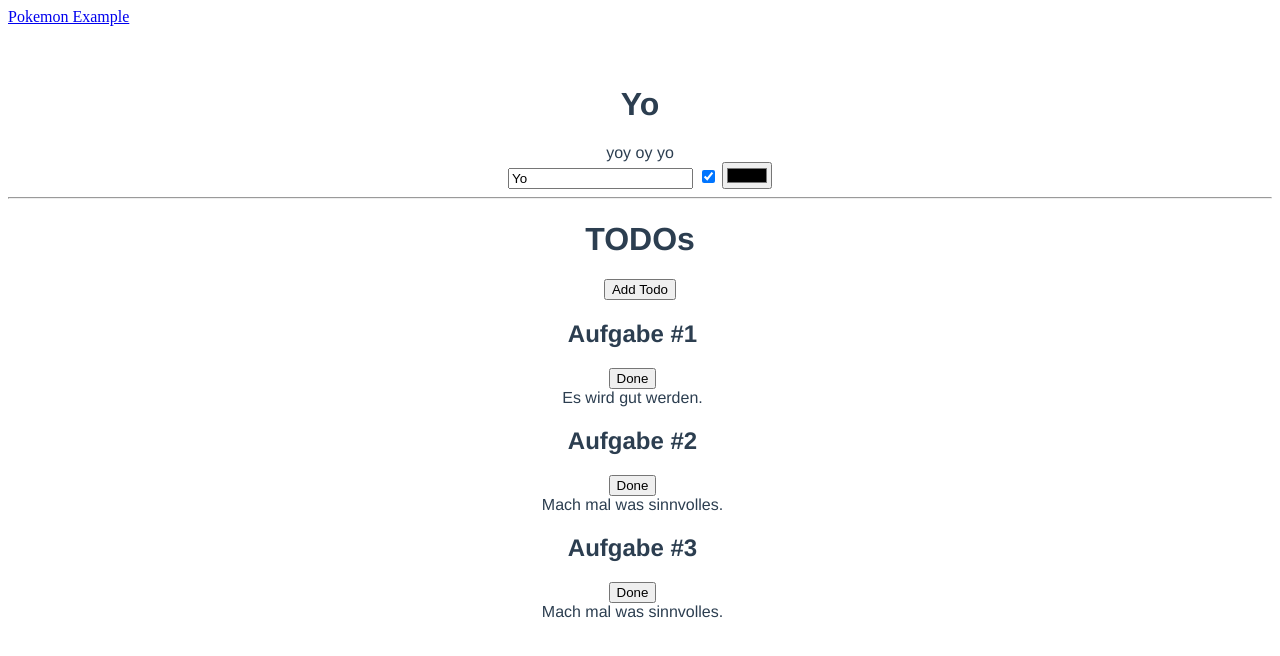
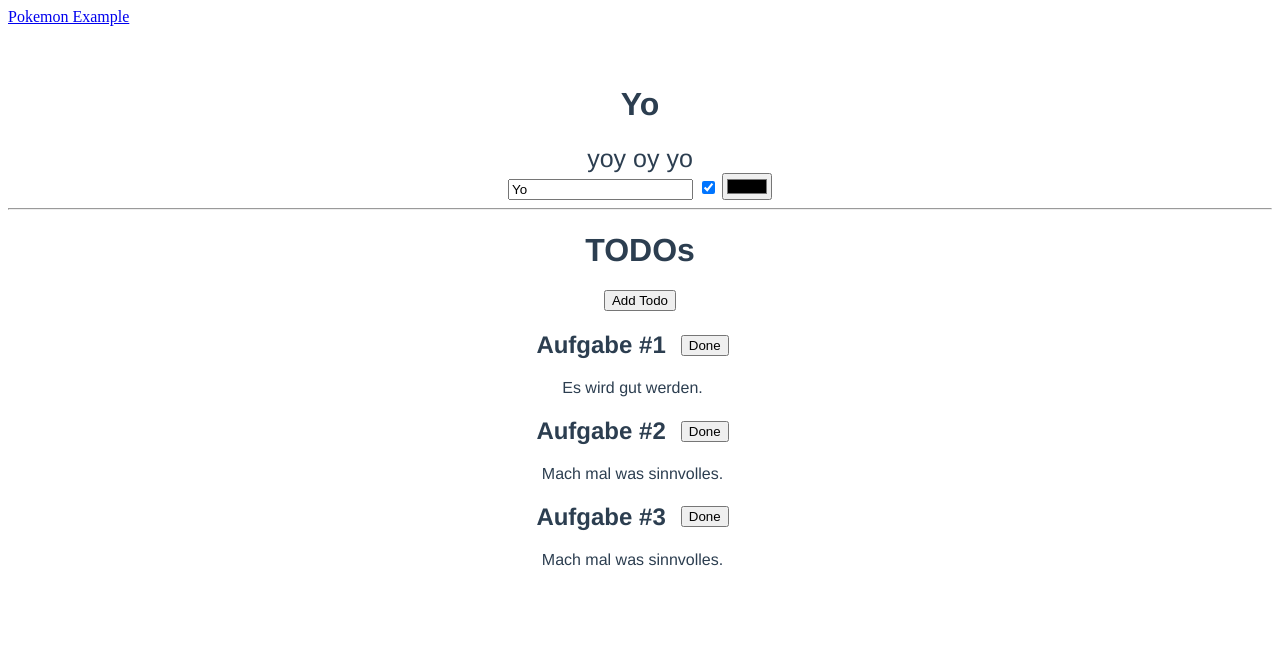
Before and after one commit to voelza/elaine, a website built with Vite: page index.html in a window 1280 px wide. Built offline with nearby package versions, Linux system fonts and the light colour scheme.

Commit message:
added scoped css

```diff
--- a/index.html
+++ b/index.html
@@ -22,11 +22,10 @@
 
     <modal ref="modal" title="Add a new tab!">
       <content>
-        <div class="add-todo-form">
-          <input @@model="@@todoTitle" type="text" placeholder="ToDo title" />
-          <textarea @@model="@@todoContent" placeholder="ToDo content" rows="5"></textarea>
-          <button ++click="addTodo">Add Todo</button>
-        </div>
+        <h2>@@{title}</h2>
+        <input @@model="@@todoTitle" type="text" placeholder="ToDo title" />
+        <textarea @@model="@@todoContent" placeholder="ToDo content" rows="5"></textarea>
+        <button ++click="addTodo">Add Todo</button>
       </content>
     </modal>
     <div style="display: flex; flex-direction: row; gap: 15px; justify-content: center;">
--- a/lib/Component.ts
+++ b/lib/Component.ts
@@ -1,4 +1,4 @@
-import Instance from "./Instance";
+import Instance, { Origin } from "./Instance";
 import { InstanceState, SetupState } from "./PublicTypes";
 
 export default class Component {
@@ -12,6 +12,7 @@ export default class Component {
     private onUnmounted: ((state: InstanceState) => void) | undefined;
     private beforeDestroyed: ((state: InstanceState) => void) | undefined;
     private onDestroyed: ((state: InstanceState) => void) | undefined;
+    css: string | undefined;
 
     constructor(
         name: string,
@@ -23,7 +24,8 @@ export default class Component {
         beforeUnmounted: ((state: InstanceState) => void) | undefined = undefined,
         onUnmounted: ((state: InstanceState) => void) | undefined = undefined,
         beforeDestroyed: ((state: InstanceState) => void) | undefined = undefined,
-        onDestroyed: ((state: InstanceState) => void) | undefined = undefined) {
+        onDestroyed: ((state: InstanceState) => void) | undefined = undefined,
+        css: string | undefined = undefined) {
         this.name = name;
         this.template = element.cloneNode(true) as Element;
         this.props = props;
@@ -34,10 +36,20 @@ export default class Component {
         this.onUnmounted = onUnmounted;
         this.beforeDestroyed = beforeDestroyed;
         this.onDestroyed = onDestroyed;
+
+        const componentDataAttribute = "data-elaine-" + name.toLowerCase();
+        if (css) {
+            this.css = css.replaceAll(/.*\{/g, (p) => {
+                const selector = p.substring(0, p.length - 1).trim();
+                return `${selector}[${componentDataAttribute}], [${componentDataAttribute}] ${selector} {`
+            }).replace((/  |\r\n|\n|\r/gm), "");
+            this.template.setAttribute(componentDataAttribute, "");
+        }
     }
 
     toInstance(element: Element, parent: Instance): Instance {
         return new Instance(
+            Origin.COMPONENT,
             element,
             this.template,
             parent,
--- a/lib/Elaine.ts
+++ b/lib/Elaine.ts
@@ -1,5 +1,5 @@
 import Component from "./Component";
-import Instance from "./Instance";
+import Instance, { Origin } from "./Instance";
 import { ComponentData, InstanceState, SetupState } from "./PublicTypes";
 import ComputedState from "./states/ComputedState";
 import MutableState from "./states/MutableState";
@@ -53,6 +53,7 @@ Object.defineProperty(Object.prototype, "getValueForKeyPath", {
 
 function setup(element: Element, setupState: SetupState | undefined): InstanceState {
     const instance = new Instance(
+        Origin.SETUP,
         element,
         element,
         undefined,
@@ -68,7 +69,6 @@ function setup(element: Element, setupState: SetupState | undefined): InstanceSt
         setupState?.onDestroyed,
         setupState?.components
     );
-    instance.origin = "SETUP";
     instance.mount();
     console.log(instance);
     return instance.internalState;
@@ -112,7 +112,8 @@ function component(componentData: ComponentData): Component {
         componentData.beforeUnmounted,
         componentData.onUnmounted,
         componentData.beforeDestroyed,
-        componentData.onDestroyed
+        componentData.onDestroyed,
+        componentData.css
     );
 }
 
--- a/lib/Instance.ts
+++ b/lib/Instance.ts
@@ -13,8 +13,15 @@ import { StateBinding } from "./states/StateBinding";
 import { retrieveBindings } from "./utils/RegexMatcher";
 import RenderLink from "./links/RenderLink";
 
+export enum Origin {
+    SETUP,
+    COMPONENT,
+    IF,
+    LOOP
+}
+
 export default class Instance {
-    origin: string | undefined;
+    private origin: Origin;
     private element: Element;
     private parent: Instance | undefined = undefined;
     private template: Element;
@@ -40,7 +47,10 @@ export default class Instance {
     private wasCreated: boolean;
     private dispatchEvent: (eventName: string, payload: any) => void;
 
+    private styleElement: Element | undefined;
+
     constructor(
+        origin: Origin,
         element: Element,
         template: Element,
         parent: Instance | undefined = undefined,
@@ -53,6 +63,7 @@ export default class Instance {
         beforeDestroyed: ((state: InstanceState) => void) | undefined = undefined,
         onDestroyed: ((state: InstanceState) => void) | undefined = undefined,
         components: Component[] | undefined = undefined) {
+        this.origin = origin;
         this.element = element;
         this.template = template.cloneNode(true) as Element;
         this.parent = parent;
@@ -88,6 +99,18 @@ export default class Instance {
             this.conditionLink = new RenderLink(element, this.condition.getBindings(), this.condition, undefined, this);
             this.conditionLink.init();
         }
+
+        if (this.origin === Origin.SETUP) {
+            const css = Array.from(this.components.values())
+                .map(c => c.css)
+                .filter(c => c !== undefined)
+                .reduce((cssAll, css) => cssAll + " " + css, "");
+            if (css) {
+                this.styleElement = document.createElement("style");
+                this.styleElement.textContent = css;
+            }
+        }
+
         this.wasCreated = false;
     }
 
@@ -171,7 +194,11 @@ export default class Instance {
             // do not mount or setup
             return;
         }
+
         insertAfter(this.template, this.element);
+        if (this.styleElement) {
+            insertAfter(this.styleElement, this.element);
+        }
         this.setupIfNeeded();
 
         this.element.remove();
@@ -188,6 +215,9 @@ export default class Instance {
             return;
         }
         insertAfter(this.template, comment);
+        if (this.styleElement) {
+            insertAfter(this.styleElement, comment);
+        }
         this.setupIfNeeded();
 
 
@@ -277,7 +307,6 @@ export default class Instance {
             const componentByThatName: Component | undefined = this.getComponent(element.tagName);
             if (componentByThatName !== undefined) {
                 const componentInstance: Instance = componentByThatName.toInstance(element, this);
-                componentInstance.origin = "COMPONENT";
                 this.childInstances.push(componentInstance);
 
                 const ref = element.getAttribute("ref");
@@ -304,6 +333,7 @@ export default class Instance {
         }
 
         this.template.remove();
+        this.styleElement?.remove();
         for (const instance of this.childInstances) {
             instance.unmount();
         }
--- a/lib/PublicTypes.ts
+++ b/lib/PublicTypes.ts
@@ -21,6 +21,7 @@ export type ComponentData = {
     onUnmounted?: (state: InstanceState) => void;
     beforeDestroyed?: (state: InstanceState) => void;
     onDestroyed?: (state: InstanceState) => void;
+    css?: string | undefined;
 };
 
 export type InstanceState = {
--- a/lib/links/LoopLink.ts
+++ b/lib/links/LoopLink.ts
@@ -1,5 +1,5 @@
 
-import Instance from "../Instance";
+import Instance, { Origin } from "../Instance";
 import LoopState from "../states/LoopState";
 import { StateBinding } from "../states/StateBinding";
 import uuid from "../states/uuid";
@@ -71,8 +71,7 @@ export default class LoopLink implements StateLink {
         }
         for (let i = list.length - 1; i >= 0; i--) {
             const loopValue: any = list[i];
-            const loopInstance: Instance = new Instance(this.loopTemplate, this.loopTemplate, this.instance);
-            loopInstance.origin = "LOOP";
+            const loopInstance: Instance = new Instance(Origin.LOOP, this.loopTemplate, this.loopTemplate, this.instance);
             loopInstance.merge(this.instance);
             loopInstance.addState(this.loopValueName, new LoopState(loopValue, this.binding.state!));
             loopInstance.appendMount(this.forComment);
--- a/lib/links/RenderLink.ts
+++ b/lib/links/RenderLink.ts
@@ -1,5 +1,5 @@
 import Condition from "../Condition";
-import Instance from "../Instance";
+import Instance, { Origin } from "../Instance";
 import { StateBinding } from "../states/StateBinding";
 import uuid from "../states/uuid";
 import { BINDING } from "../Syntax";
@@ -27,7 +27,7 @@ export default class Renderlink extends DefaultLink implements StateLink {
         this.element = element;
         this.element.removeAttribute(BINDING + "if");
 
-        this.instance = orignalInstance ?? new Instance(this.element, this.element).merge(parent);
+        this.instance = orignalInstance ?? new Instance(Origin.LOOP, this.element, this.element).merge(parent);
         this.element.remove();
     }
 
--- a/src/main.ts
+++ b/src/main.ts
@@ -32,12 +32,22 @@ const todo = Elaine.component({
   props: ["todo"],
   template: `
   <div>
-      <h2>@@{todo.title}</h2>
-      <button ++click="toggleTodoDone">@@{{@@todo.done : Undone;!@@todo.done: Done}}</button>
+      <div class="todo-header">
+        <h2>@@{todo.title}</h2>
+        <button ++click="toggleTodoDone">@@{{@@todo.done : Undone;!@@todo.done: Done}}</button>
+      </div>
       <div ++click="alertTodo(@@todo)">
         @@{todo.content}
       </div>
     </div>
+    `,
+  css: `
+    .todo-header {
+      display: flex;
+      flex-direction: row;
+      align-items: center;
+      gap: 15px;
+    }
     `,
   setup(state) {
     const todo = state.data.todo;
@@ -61,12 +71,14 @@ const todo = Elaine.component({
 const yo = Elaine.component({
   name: "yo",
   template: `
-  <div>yoy oy yo
-    </div>
+  <div>yoy oy yo</div>
     `,
   setup: () => {
     console.log("yo setup");
-  }
+  },
+  css: `div {
+    font-size: 25px;
+  }`
 });
 
 const alertMyState = () => {
@@ -91,7 +103,6 @@ const addTodo = () => {
 };
 
 const openModal = () => {
-  console.log(instance);
   instance.refs.modal.methods.open();
 };
 
--- a/src/modal.ts
+++ b/src/modal.ts
@@ -15,6 +15,38 @@ export default Elaine.component({
         </div>
     </div>
     `,
+    css: `
+        .modal {
+            border: 1px solid rgb(168, 164, 164);
+            border-radius: 5px;
+            padding: 5px;
+            min-width: 500px;
+            background-color: lightgray;
+        }
+
+        .modal-header {
+            display: flex;
+            flex-direction: row;
+            align-items: center;
+            border-bottom: 1px solid rgb(168, 164, 164);
+            padding: 0px 5px;
+        }
+
+        .modal-title {
+            font-family: monospace;
+        }
+
+        .modal-close {
+            margin-left: auto;
+            cursor: pointer;
+        }
+
+        .modal-body {
+            display: flex;
+            flex-direction: column;
+            gap: 5px;
+        }
+    `,
     props: ["title"],
     slots: ["content", "header"],
     setup: (state: InstanceState) => {
@@ -28,13 +60,11 @@ export default Elaine.component({
             modal.parentNode?.removeChild(modal);
             if (backdrop.parentNode)
                 backdrop.parentNode.removeChild(backdrop);
-            console.log("close");
         };
 
         const open = () => {
             document.body.appendChild(backdrop);
             document.body.appendChild(modal);
-            console.log("open");
         };
 
         backdrop.addEventListener("click", close);
--- a/src/style.css
+++ b/src/style.css
@@ -7,31 +7,6 @@
     margin-top: 60px;
   }
 
-
-  .modal {
-    border: 1px solid rgb(168, 164, 164);
-    border-radius: 5px;
-    padding: 5px;
-    min-width: 500px;
+  .todo-header {
+    flex-direction: column;
   }
-
-  .modal-header {
-    display: flex;
-    flex-direction: row;
-    align-items: center;
-    border-bottom: 1px solid rgb(168, 164, 164);
-    padding: 0px 5px;
-  }
-
-  .modal-title {
-    font-family: monospace;
-  }
-
-  .modal-close {
-    margin-left: auto;
-    cursor: pointer;
-  }
-
-  .modal-body {
-    background-color: rgb(37, 34, 34);
-  }
```
